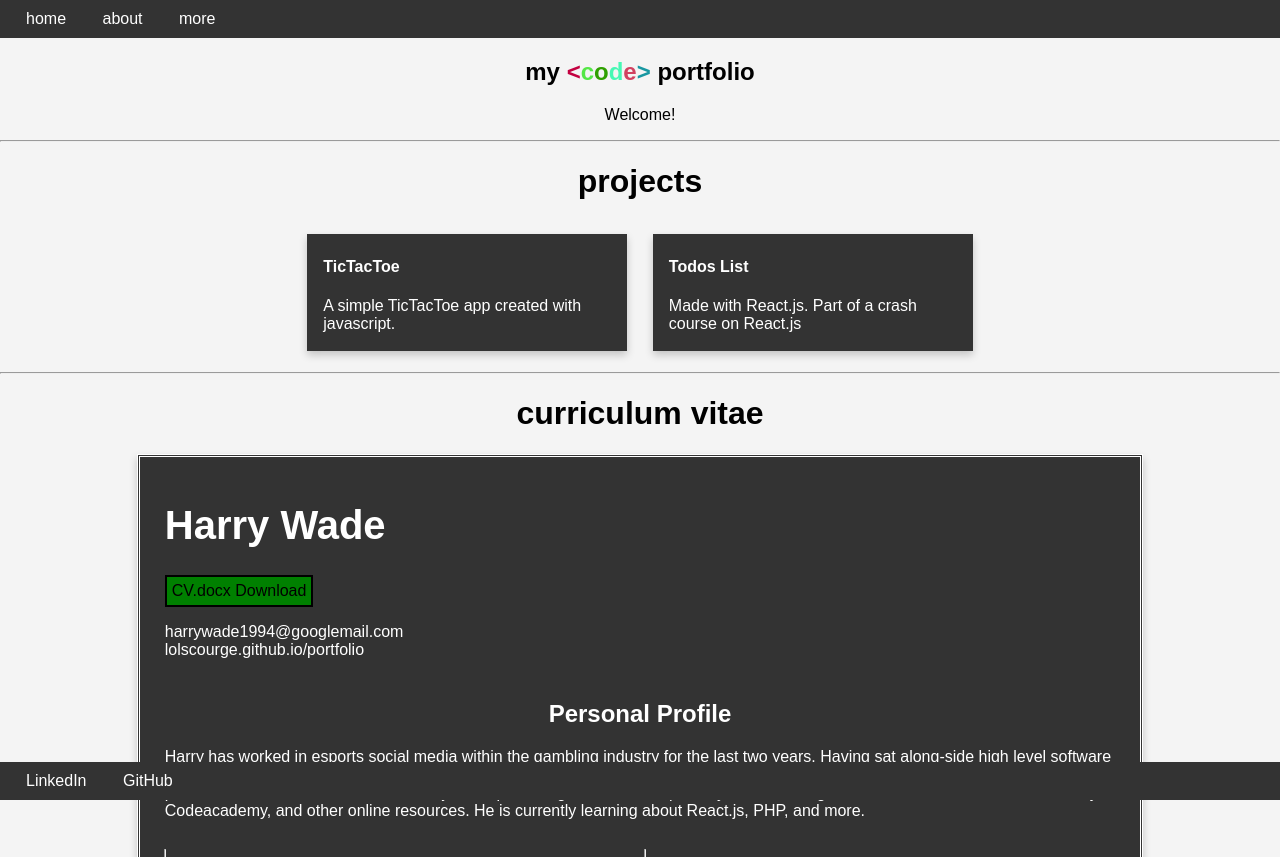
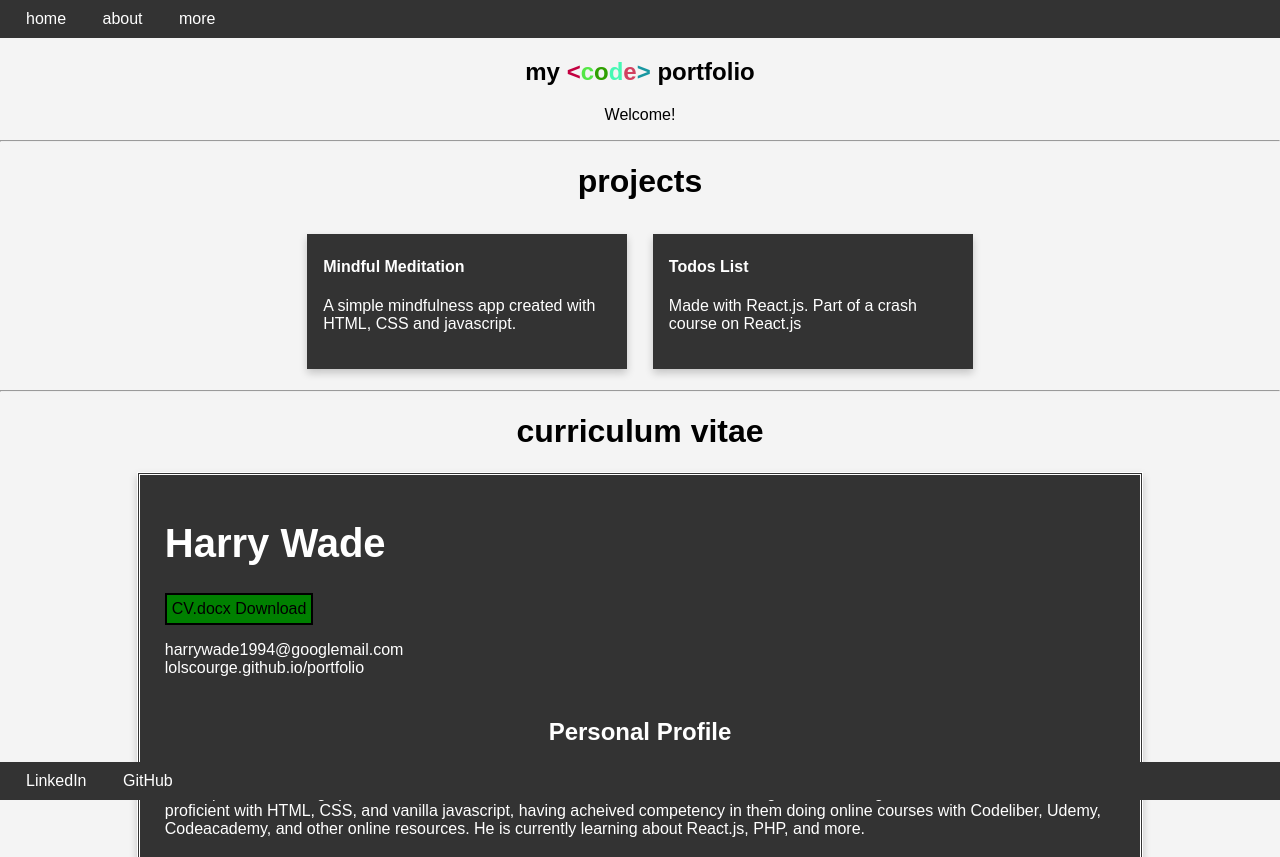
Before and after one commit to lolscourge/portfolio, a plain HTML site: page index.html in a window 1280 px wide. Shown: the top 857 px of the page. Drawn offline with Linux system fonts and the light colour scheme.

Commit message:
Update index.html

```diff
--- a/index.html
+++ b/index.html
@@ -41,13 +41,15 @@
   <h1 class="text-center">projects</h1>
 
   <div class="cardsection">
-
     <div class="card">
-      <div class="container">
-        <h4><b>TicTacToe</b></h4>
-        <p>A simple TicTacToe app created with javascript.</p>
-      </div>
+      <a href="https://github.com/lolscourge/meditation-app">
+        <div class="container">
+          <h4><b>Mindful Meditation</b></h4>
+          <p>A simple mindfulness app created with HTML, CSS and javascript.</p>
+        </div>
+      </a>
     </div>
+    </a>
 
     <div class="card">
       <div class="container">
```
